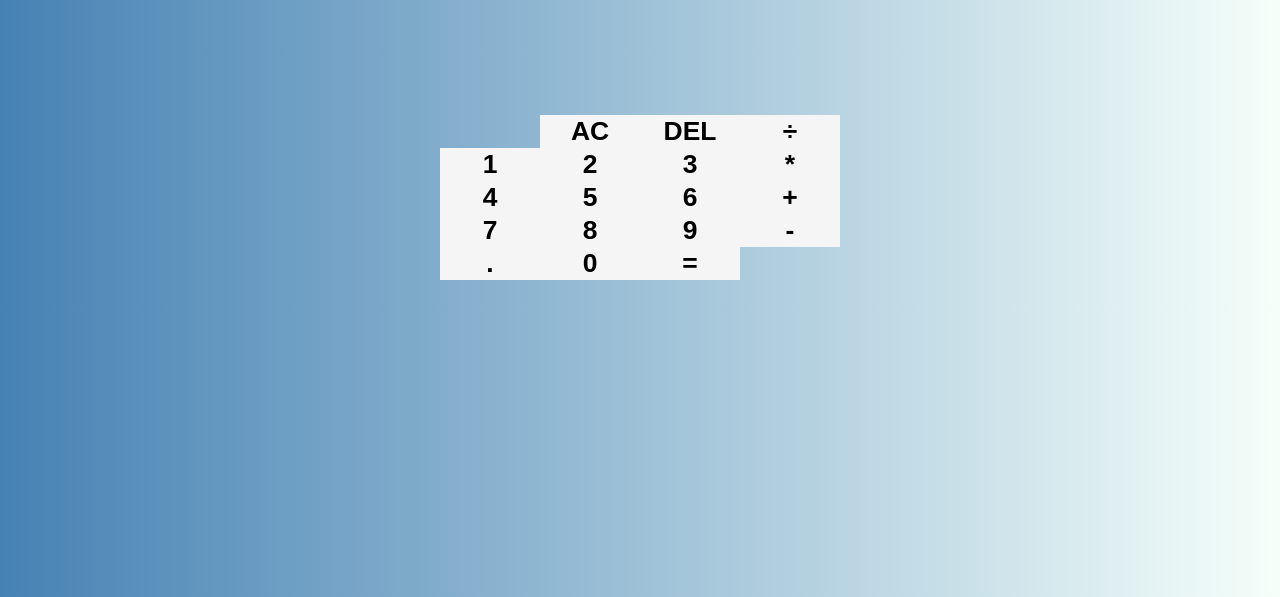
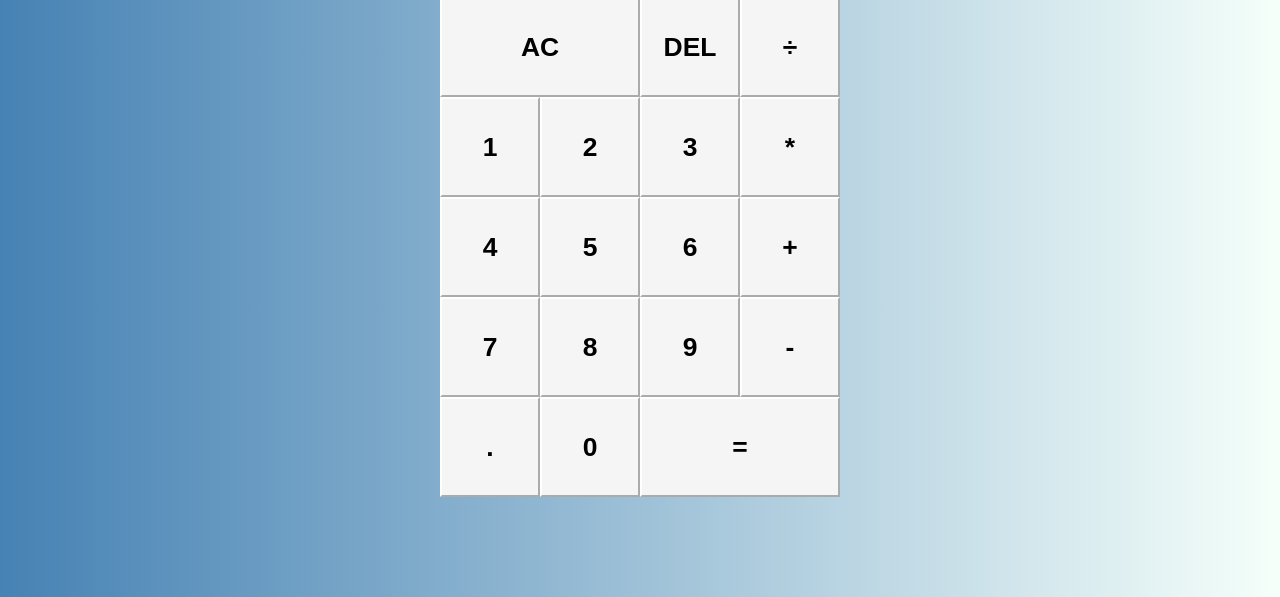
Before and after one commit to mauroleos/Calculator-app, a plain HTML site: page index.html in a window 1280 px wide. Shown: the part 203-800 px from the top of the page. Drawn offline with Linux system fonts and the light colour scheme.

Commit message:
Worked on styling

```diff
--- a/index.html
+++ b/index.html
@@ -10,7 +10,7 @@
 
 <body>
     <div class="calculator-framework">
-        <div class="display-output"></div>
+        <div class="display-output"> 1234</div>
         <button class="big-buttons">AC</button>
         <button>DEL</button>
         <button>÷</button>
--- a/styles.css
+++ b/styles.css
@@ -4,19 +4,31 @@
     align-content: center;
     min-height: 100vh;
     grid-template-columns: repeat(4, 100px);
-    /* box-sizing: border-box; */
+    grid-template-rows: repeat(6,100px);
 }
 
-/* .big-buttons {
-    flex: 2;
-} */
+.display-output {
+    grid-column-start: 1;
+    grid-column-end: 5;
+    background-color: black;
+    color: white;
+    pointer-events: none;
+    grid-auto-rows: minmax(100px, auto);
+    text-align: right;
+    font-size: 70px;
+}
+
+.big-buttons {
+    grid-column: span 2;
+}
 
 .calculator-framework > button {
     font: bold 15px arial, sans-serif;
     cursor: pointer;
     font-size: 7mm;
-    border:white;
+    border-color:white;
     background-color: whitesmoke;
+    outline: none;
 }
 
 .calculator-framework :hover {
```
